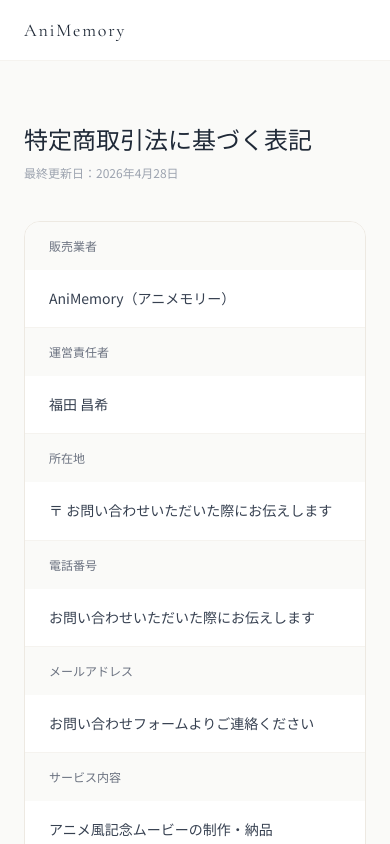
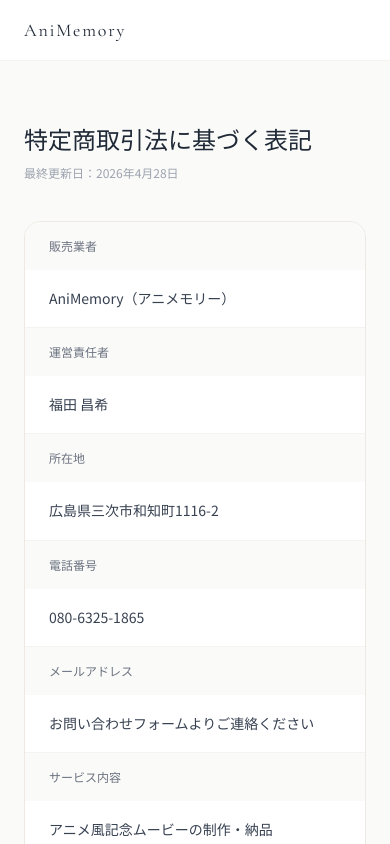
Before and after one commit to 0zb60620326415a-oss/animemory-site, a Next.js app: page /tokushoho in a window 390 px wide. Shown: the top 844 px of the page. Built offline with nearby package versions, Linux system fonts and the light colour scheme.

Commit message:
fix: update tokushoho with real address and phone number

```diff
--- a/app/tokushoho/page.tsx
+++ b/app/tokushoho/page.tsx
@@ -9,8 +9,8 @@ export const metadata: Metadata = {
 const items: { label: string; value: string }[] = [
   { label: '販売業者',         value: 'AniMemory（アニメモリー）' },
   { label: '運営責任者',       value: '福田 昌希' },
-  { label: '所在地',           value: '〒 お問い合わせいただいた際にお伝えします' },
-  { label: '電話番号',         value: 'お問い合わせいただいた際にお伝えします' },
+  { label: '所在地',           value: '広島県三次市和知町1116-2' },
+  { label: '電話番号',         value: '080-6325-1865' },
   { label: 'メールアドレス',   value: 'お問い合わせフォームよりご連絡ください' },
   { label: 'サービス内容',     value: 'アニメ風記念ムービーの制作・納品' },
   { label: '販売価格',         value: '各プランページをご確認ください（税込表示）' },
```
